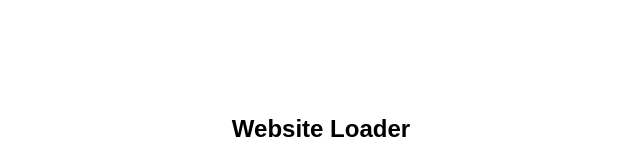
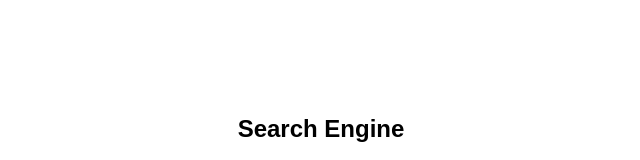
Before and after one commit to Kellarosaa/Ooo, a plain HTML site: page Index.html in a window 1280 px wide. Shown: the part 230-390 px from the top of the page, 319-959 px from the left. Drawn offline with Linux system fonts and the light colour scheme.

Commit message:
Update Index.html

```diff
--- a/Index.html
+++ b/Index.html
@@ -1,7 +1,7 @@
 <!DOCTYPE html>
 <html>
 <head>
-    <title>Website Loader</title>
+    <title>Search Engine</title>
     <style>
         body {
             display: flex;
@@ -33,7 +33,7 @@
 </head>
 <body>
     <div class="loader">
-        <h2>Website Loader</h2>
+        <h2>Search Engine</h2>
         <form action="https://www.google.com/search" method="GET" target="_blank">
             <input type="text" name="q" placeholder="Enter website URL" required>
             <br><br>
```
